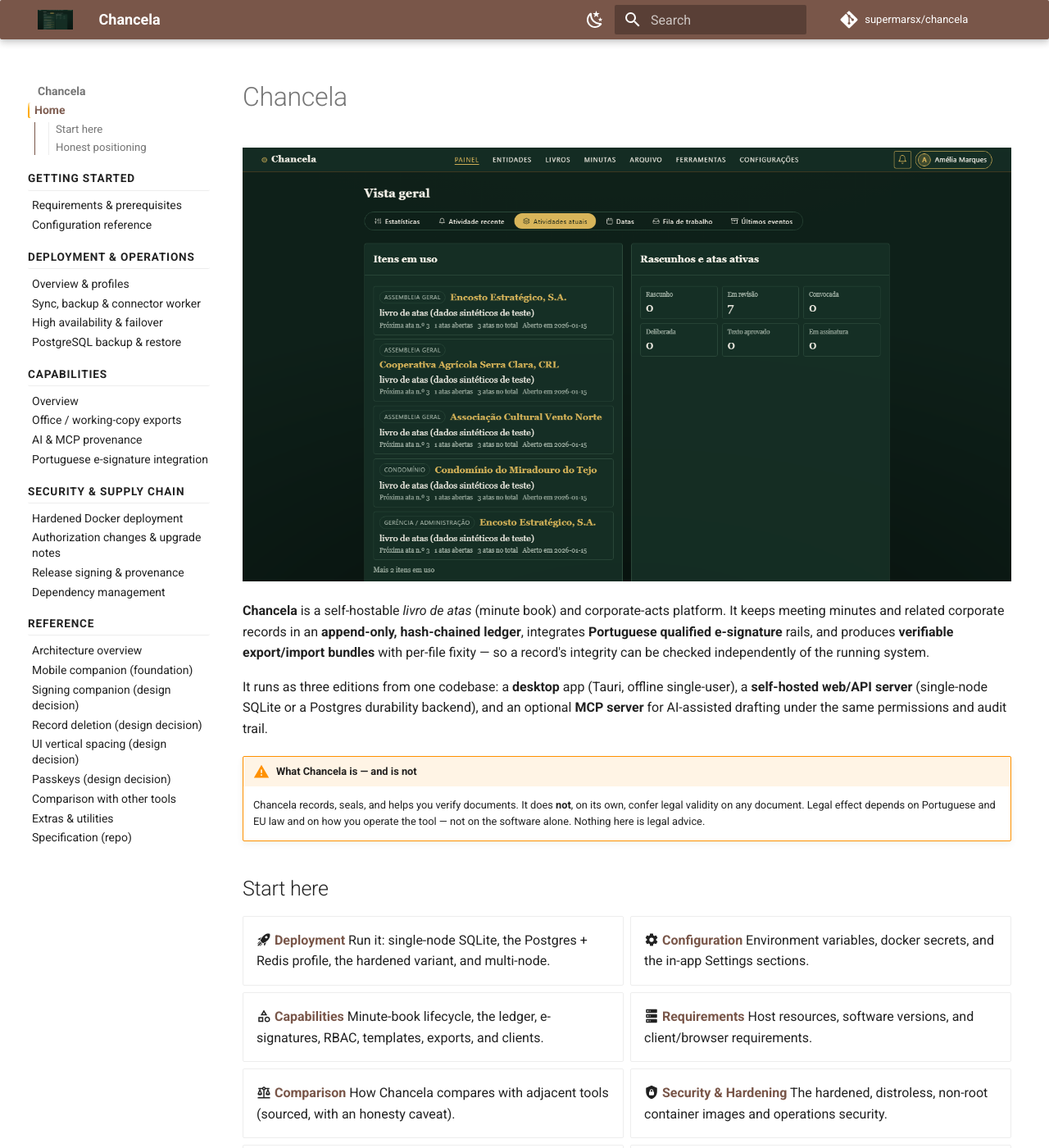
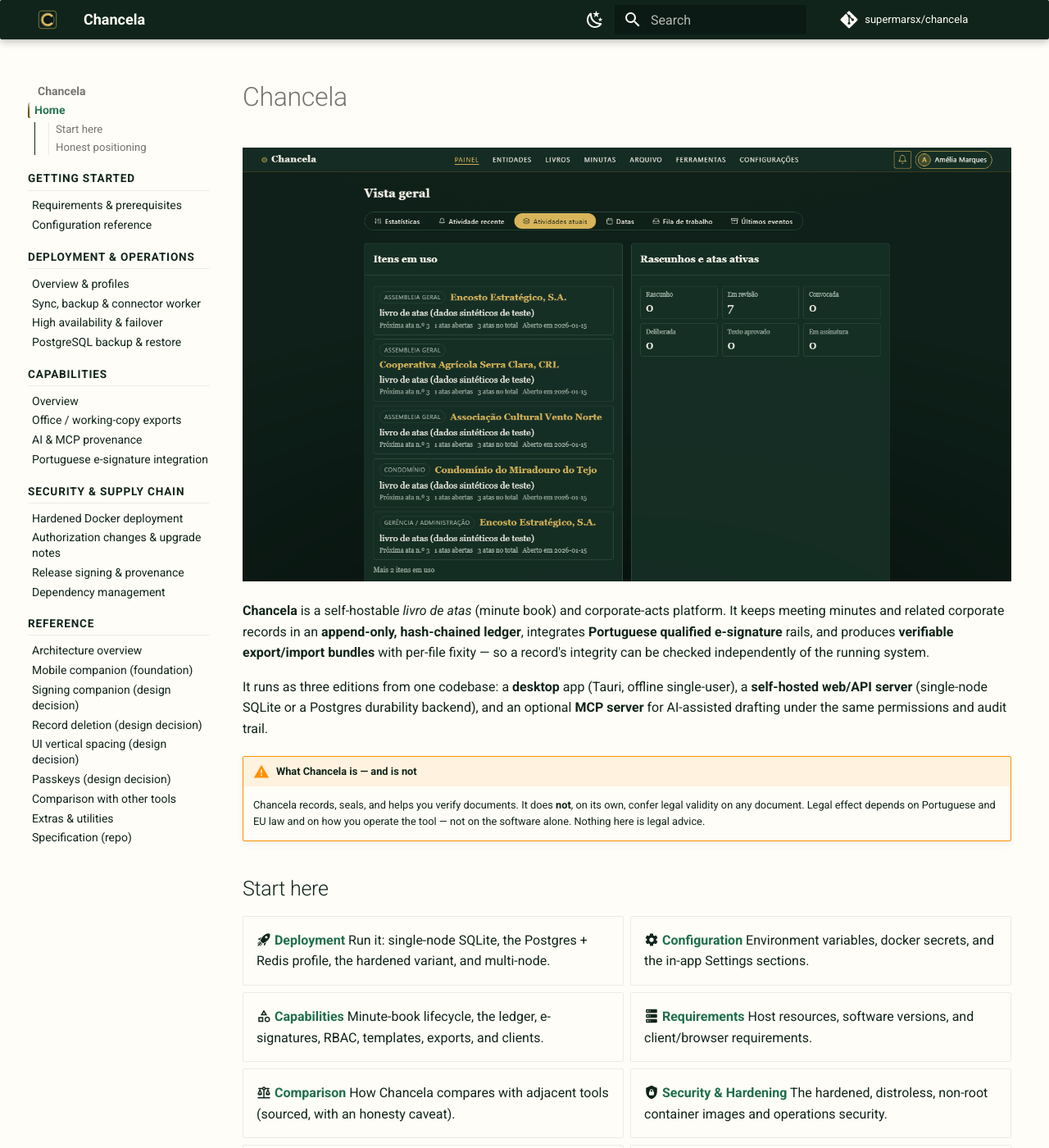
Before and after one commit to supermarsx/chancela, an MkDocs documentation site: the page built from docs/index.md, in a window 1280 px wide and 1400 px high. Shown: the whole window at 82% size. Built offline with MkDocs 1.6.1 and Material for MkDocs 9.7.7, drawn with Linux system fonts in a browser that asks for light colours; comment, search, counter and statistics services are not loaded.

Commit message:
docs(site): theme the docs in the app's dark green and use the app icon
The documentation site shipped Material's `brown`/`amber` palette and used
`assets/hero.png` — the dashboard screenshot — as both logo and favicon.

Retheme to the application's own tokens from apps/web/src/theme.css: dark green
(#0b1a13 / #10241b) with the gilt accent (#1f6f4a light, gold on dark) over the
parchment surface. Material's `primary`/`accent` keys accept only its own named
palette, so those stay at the nearest families — they still drive the generated
theme-color meta and SVG masks — and the exact brand hexes are applied per
scheme in assets/extra.css via Material's CSS custom properties. Both schemes
keep their media/toggle pair, so the light/dark switch and the OS-preference
default both still work, and contrast was measured rather than eyeballed: body
16.01:1 light and 14.70:1 dark, links 6.02:1 and 8.28:1, all clear of WCAG AA.

Logo becomes the application mark as a vector so it stays crisp at any density;
the favicon is the 128px raster, since SVG favicons are still not universally
honoured. Both are copied under docs/ because mkdocs does not resolve asset
paths outside docs_dir.

Verified: `mkdocs build --strict` passes.

Co-Authored-By: Claude Opus 4.8 <noreply@anthropic.com>

```diff
--- a/docs/assets/extra.css
+++ b/docs/assets/extra.css
@@ -4,6 +4,101 @@
 :root {
   /* Square off the rounded Material corners for a document/ledger feel. */
   --md-radius: 2px;
+}
+
+/* ---------------------------------------------------------------------------
+   Brand palette.
+
+   WHY HERE AND NOT IN mkdocs.yml: Material's `theme.palette.primary`/`accent`
+   keys accept only names from its own fixed palette (`green`, `amber`, …), so
+   an exact brand hex cannot be expressed there at all. mkdocs.yml therefore
+   names the nearest families and this block supplies the real values by
+   overriding Material's own CSS custom properties. Everything downstream —
+   header, links, sidebar accents, admonition tints — reads those properties, so
+   this is the whole re-theme; the rules further down are unchanged.
+
+   The values are the app's tokens, copied from apps/web/src/theme.css. Its
+   identity is dark green + old gold on parchment, NOT green-on-green: the deep
+   greens are chrome and surfaces, the gilt is the accent. Keeping that split is
+   what stops the dark scheme from collapsing into one unreadable green.
+
+     --green-ink   #10241b   --green-deep  #0b1a13   --green-accent #1f6f4a
+     --surface     #fffdf8   (dark surface #163026)  --paper        #f7f3ea
+     --gold-deep   #6b4d12   (light accent)          --gold-bright  #d8b55a
+
+   Contrast, measured against these exact pairs (WCAG 2.1 AA wants 4.5:1 for
+   body text, 3:1 for large text and UI boundaries):
+
+     light  body #10241b on #fffdf8 ............ 16.01:1
+     light  link #1f6f4a on #fffdf8 ............. 6.02:1
+     light  accent #6b4d12 on #fffdf8 ........... 7.66:1
+     light  header #fffdf8 on #10241b .......... 16.01:1
+     light  code #10241b on #f2eee3 ............ 14.04:1
+     dark   body #f7f3ea on #10241b ............ 14.70:1
+     dark   link #d8b55a on #10241b ............. 8.28:1
+     dark   header #fffdf8 on #0b1a13 .......... 17.64:1
+     dark   code #f7f3ea on #0b1a13 ............ 16.19:1
+
+   The one value under 4.5:1 is the dark integrated-TOC rule, #5f8070 on
+   #10241b at 3.73:1. That is a 2px decorative boundary carrying no text, so
+   1.4.11's 3:1 is the bar it has to clear, and it does.
+   --------------------------------------------------------------------------- */
+
+/* Light scheme: parchment page, dark-green chrome, gilt accent. */
+[data-md-color-scheme="default"] {
+  --md-primary-fg-color: #10241b;
+  --md-primary-fg-color--light: #1f6f4a;
+  --md-primary-fg-color--dark: #0b1a13;
+  /* Foreground *on* the primary bar: header title, icons and the search field. */
+  --md-primary-bg-color: #fffdf8;
+  --md-primary-bg-color--light: rgba(255, 253, 248, 0.7);
+
+  --md-accent-fg-color: #6b4d12;
+  --md-accent-fg-color--transparent: rgba(107, 77, 18, 0.1);
+
+  --md-default-fg-color: #10241b;
+  --md-default-bg-color: #fffdf8;
+
+  /* Links take the mid green rather than the near-black ink, so a link is
+     visibly a link against body text without shouting. */
+  --md-typeset-a-color: #1f6f4a;
+  --md-code-bg-color: #f2eee3;
+
+  --md-footer-bg-color: #10241b;
+  --md-footer-bg-color--dark: #0b1a13;
+
+  /* See the sidebar block below — the integrated-TOC rule needs its own token
+     because the primary colour is unreadable against the dark page. */
+  --chancela-toc-rule: #1f6f4a;
+}
+
+/* Dark scheme: the app's deep green ground. Only the backgrounds are restated —
+   slate's own foreground ladder is already a near-white ramp and stays, which is
+   what keeps text light on these surfaces. The alpha ladder below mirrors
+   Material's own 0.54 / 0.26 / 0.07 steps, re-tinted from grey-blue to green. */
+[data-md-color-scheme="slate"] {
+  --md-primary-fg-color: #0b1a13;
+  --md-primary-fg-color--light: #1f6f4a;
+  --md-primary-fg-color--dark: #071009;
+  --md-primary-bg-color: #fffdf8;
+  --md-primary-bg-color--light: rgba(255, 253, 248, 0.7);
+
+  --md-accent-fg-color: #d8b55a;
+  --md-accent-fg-color--transparent: rgba(216, 181, 90, 0.1);
+
+  --md-default-bg-color: #10241b;
+  --md-default-bg-color--light: rgba(16, 36, 27, 0.54);
+  --md-default-bg-color--lighter: rgba(16, 36, 27, 0.26);
+  --md-default-bg-color--lightest: rgba(16, 36, 27, 0.07);
+
+  --md-typeset-a-color: #d8b55a;
+  /* Recessed below the page, matching how the app seats a panel on its ground. */
+  --md-code-bg-color: #0b1a13;
+
+  --md-footer-bg-color: #0b1a13;
+  --md-footer-bg-color--dark: #071009;
+
+  --chancela-toc-rule: #5f8070;
 }
 
 /* Flatten the common rounded surfaces. */
@@ -108,10 +203,15 @@
   /* The integrated table of contents (a page's own headings). Kept visually
      subordinate to real pages: lighter, smaller, and marked by the accent at
      low opacity so it reads as "inside" the active page. */
+  /* This rule takes `--chancela-toc-rule`, not `--md-primary-fg-color`, because
+     the primary colour is now the header's near-black green: on the dark
+     scheme's green page it would be an invisible rule, and on the light one it
+     would read heavier than the page links it is meant to sit under. The token
+     is defined per scheme in the palette block above. */
   .md-sidebar--primary .md-nav--secondary {
     margin-left: 0.4rem;
     padding-left: 0.4rem;
-    border-left: 2px solid var(--md-primary-fg-color);
+    border-left: 2px solid var(--chancela-toc-rule);
   }
   .md-sidebar--primary .md-nav--secondary .md-nav__link {
     color: var(--md-default-fg-color--light);
--- a/mkdocs.yml
+++ b/mkdocs.yml
@@ -12,8 +12,15 @@ copyright: Chancela is licensed under the Chancela Source License (MIT-derived,
 theme:
   name: material
   language: en
-  logo: assets/hero.png
-  favicon: assets/hero.png
+  # The application mark, not the hero screenshot. `icon.svg` is a copy of
+  # apps/desktop/src-tauri/icons/icon-source.svg — a project-authored vector in
+  # the same dark-green/gilt tokens as the app, so the header logo stays crisp
+  # at every density. The favicon is a raster copy of the 128x128 desktop icon:
+  # SVG favicons are still not universally honoured, and 128px downscales to a
+  # tab icon cleanly on high-DPI displays. Both must live under docs/ — mkdocs
+  # does not resolve asset paths outside docs_dir.
+  logo: assets/icon.svg
+  favicon: assets/icon-128.png
   features:
     - navigation.instant
     - navigation.instant.prefetch
@@ -39,17 +46,25 @@ theme:
     - search.share
     - content.code.copy
     - content.tabs.link
+  # The app is dark green + old gold on parchment (apps/web/src/theme.css).
+  # Material's `primary`/`accent` keys accept only its own named palette, so the
+  # names below are the nearest families and exist so anything Material derives
+  # from the named palette (the generated `theme-color` meta, SVG masks) lands in
+  # the right hue. The EXACT brand hexes are applied in assets/extra.css, which
+  # overrides Material's CSS custom properties per scheme — see the palette block
+  # at the top of that file. Both entries keep their `media`/`toggle` pair, so
+  # the light/dark toggle and the OS-preference default both still work.
   palette:
     - media: "(prefers-color-scheme: light)"
       scheme: default
-      primary: brown
+      primary: green
       accent: amber
       toggle:
         icon: material/weather-night
         name: Switch to dark mode
     - media: "(prefers-color-scheme: dark)"
       scheme: slate
-      primary: brown
+      primary: green
       accent: amber
       toggle:
         icon: material/weather-sunny
```
Also changed, not shown: docs/assets/icon-128.png (added), docs/assets/icon.svg (added).
